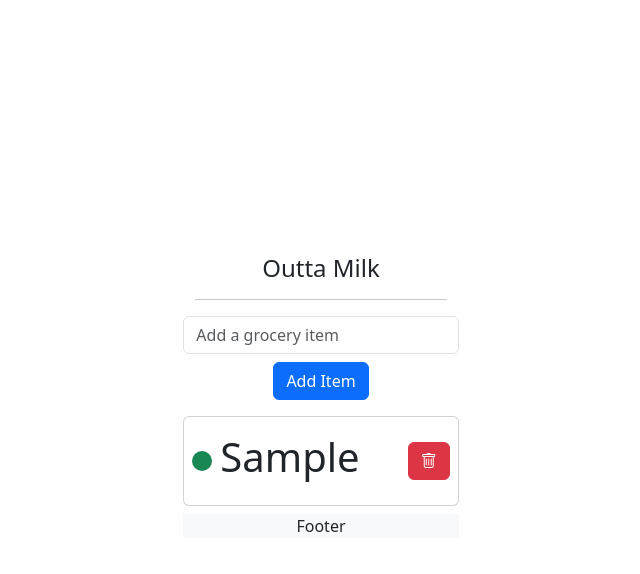
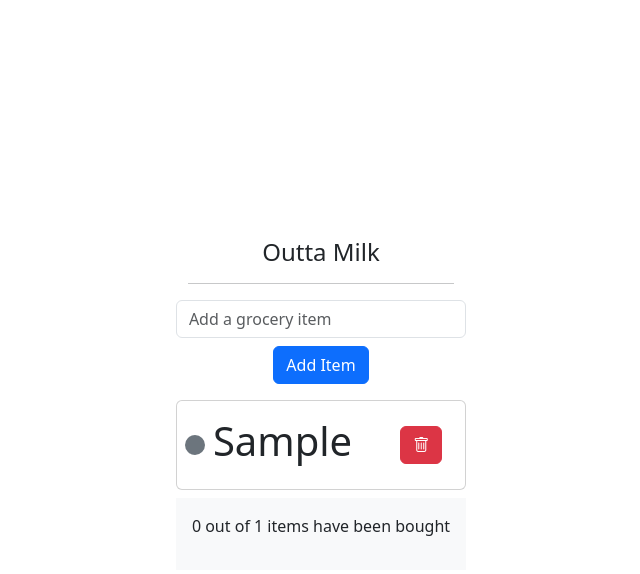
Before and after one commit to rajeevsubbian/React, a React (Vite) app in the folder hello-world/: page / in a window 1280 px wide. Both pictures are taken after typing "Sample" into the empty fields and a click on the button "Add Item". Shown: the top 574 px of the page, without its empty margins (319-959 px from the left). Built offline with nearby package versions, Linux system fonts and the light colour scheme.

Commit message:
To do list program completed

```diff
--- a/hello-world/src/App.jsx
+++ b/hello-world/src/App.jsx
@@ -45,6 +45,15 @@ function App() {
     });
     setGroceriesItems(updatedItems);
   }
+
+  function handleRemoveItem(id) {
+    const updatedItems = groceriesItems.filter((item) => item.id != id);
+    setGroceriesItems(updatedItems);
+  }
+
+  const totalItems = groceriesItems.length;
+  const totalBought = groceriesItems.filter((item) => item.bought).length;
+
   // const groceries = [
   //   { id: Date.now(), text: "Apples", bought: false },
   //   { id: Date.now(), text: "Pear", bought: false },
@@ -58,8 +67,12 @@ function App() {
         handleOnSubmit={handleOnSubmit}
         item={groceryInput}
       />
-      <GroceryList items={groceriesItems} handleOnToggle={toggleBought} />
-      <GroceryFooter />
+      <GroceryList
+        items={groceriesItems}
+        handleOnToggle={toggleBought}
+        handleRemoveItem={handleRemoveItem}
+      />
+      <GroceryFooter totalBought={totalBought} totalItems={totalItems} />
     </div>
   );
 }
--- a/hello-world/src/components/grocery_list/components/GroceryFooter.jsx
+++ b/hello-world/src/components/grocery_list/components/GroceryFooter.jsx
@@ -1,8 +1,10 @@
-function GroceryFooter() {
+function GroceryFooter({totalBought, totalItems}) {
   return (
     <div className="footer">
-      <footer className="bg-light text-dark text-center p3">
-        <p className="display-7"> Footer</p>
+      <footer className="bg-light text-dark text-center p-3">
+        <p className="display-7">
+            {totalBought} out of {totalItems} items have been bought
+        </p>
       </footer>
     </div>
   );
--- a/hello-world/src/components/grocery_list/components/GroceryList.jsx
+++ b/hello-world/src/components/grocery_list/components/GroceryList.jsx
@@ -1,4 +1,4 @@
-function GroceryList({ items, handleOnToggle }) {
+function GroceryList({ items, handleOnToggle, handleRemoveItem }) {
   return (
     <div>
       {items.map((item) => (
@@ -6,16 +6,26 @@ function GroceryList({ items, handleOnToggle }) {
           key={item.id}
           className="card mb-2 p-2 d-flex justify-content-between align-items-left"
         >
-          <div className="d-flex align-items-center">
+          <div
+            className="d-flex align-items-center"
+            style={{ cursor: "pointer" }}
+          >
             <div
               onClick={() => handleOnToggle(item.id)}
               style={{ height: "20px", width: "20px" }}
-              className="rounded-circle me-2 bg-success"
+              className={`rounded-circle me-2 ${
+                item.bought ? "bg-success" : "bg-secondary"
+              }`}
             ></div>
-            <span>
+            <span
+              className={`${item.bought ? "text-decoration-line-through" : ""}`}
+            >
               <p className="display-6 pt-2">{item.text}</p>
             </span>
-            <button className="btn btn-danger ms-5">
+            <button
+              onClick={() => handleRemoveItem(item.id)}
+              className="btn btn-danger ms-5"
+            >
               <i className="bi bi-trash"></i>
             </button>
           </div>
```
